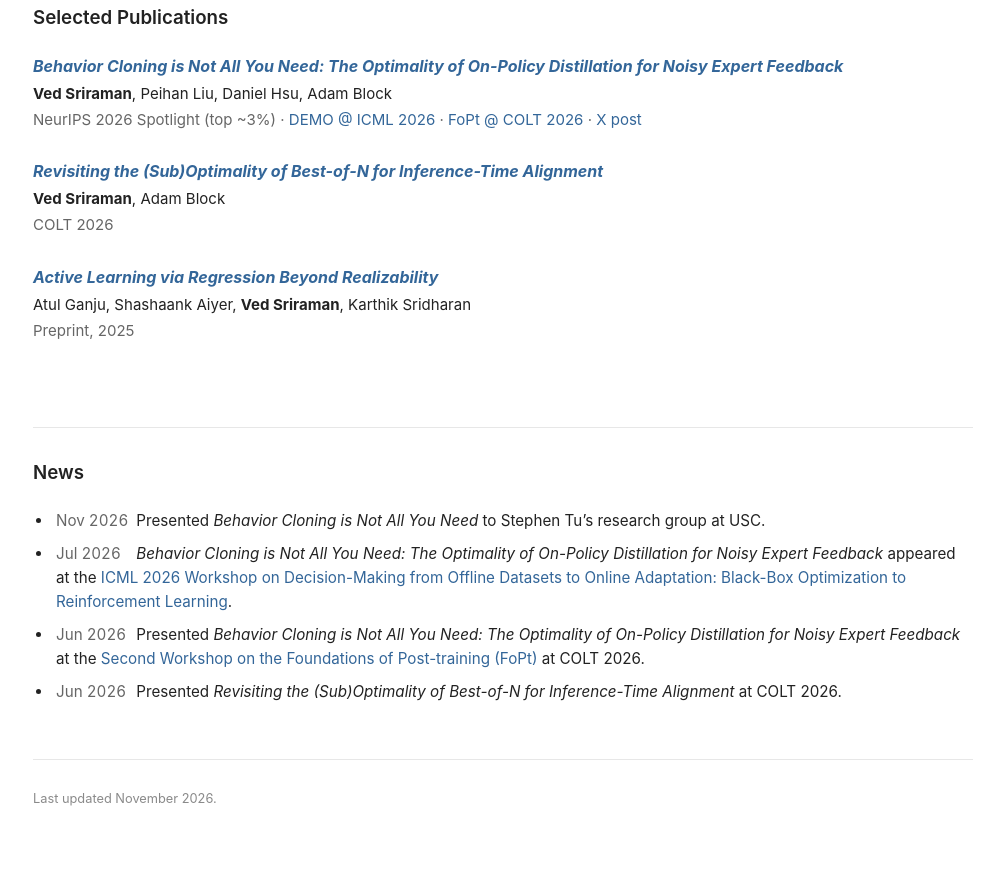
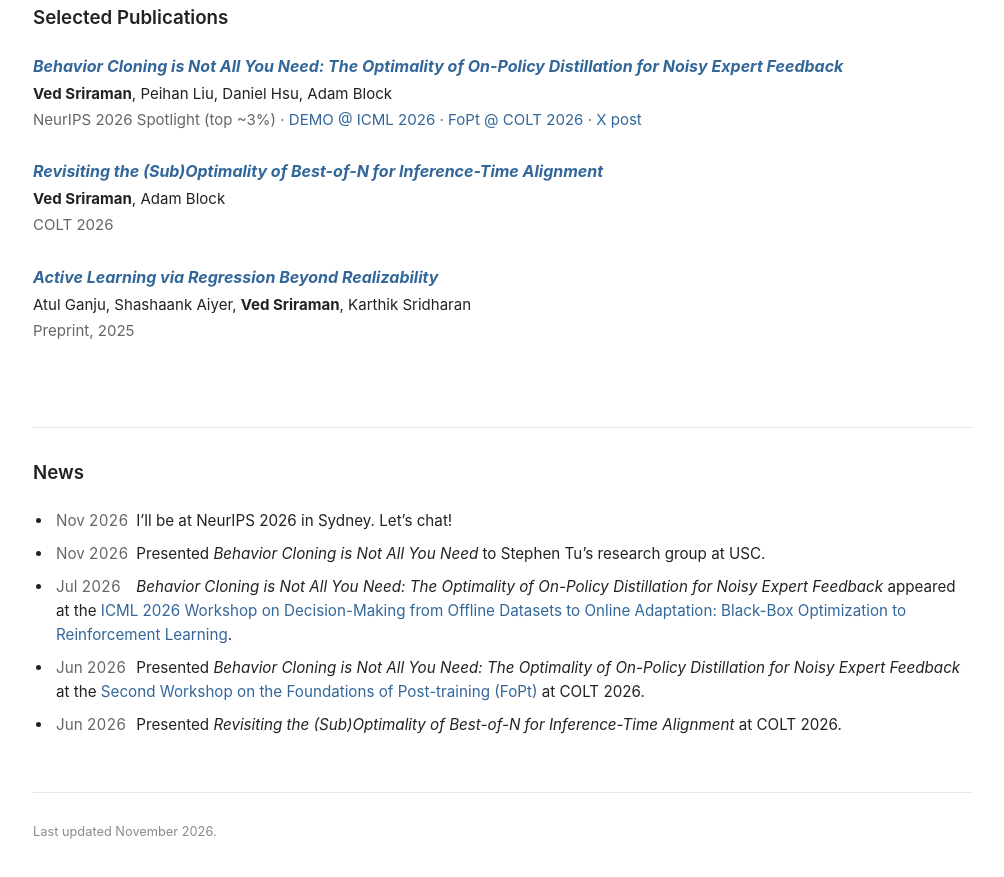
Before and after one commit to sriramanved/sriramanved.github.io, a plain HTML site: page index.html in a window 1280 px wide. Shown: the part 517-1394 px from the top of the page, without its empty margins (137-1141 px from the left). Drawn offline with Linux system fonts and the light colour scheme.

Commit message:
Add NeurIPS Sydney attendance to news

```diff
--- a/index.html
+++ b/index.html
@@ -80,6 +80,7 @@
     <section class="section news-section">
       <h2>News</h2>
       <ul class="news">
+        <li><span class="date">Nov 2026</span> I’ll be at NeurIPS 2026 in Sydney. Let’s chat!</li>
         <li><span class="date">Nov 2026</span> Presented <em>Behavior Cloning is Not All You Need</em> to Stephen Tu’s research group at USC.</li>
         <li><span class="date">Jul 2026</span> <em>Behavior Cloning is Not All You Need: The Optimality of On-Policy Distillation for Noisy Expert Feedback</em> appeared at the <a href="https://icml.cc/virtual/2026/workshop/54062">ICML 2026 Workshop on Decision-Making from Offline Datasets to Online Adaptation: Black-Box Optimization to Reinforcement Learning</a>.</li>
         <li><span class="date">Jun 2026</span> Presented <em>Behavior Cloning is Not All You Need: The Optimality of On-Policy Distillation for Noisy Expert Feedback</em> at the <a href="https://fopt-workshop.github.io/">Second Workshop on the Foundations of Post-training (FoPt)</a> at COLT 2026.</li>
```
